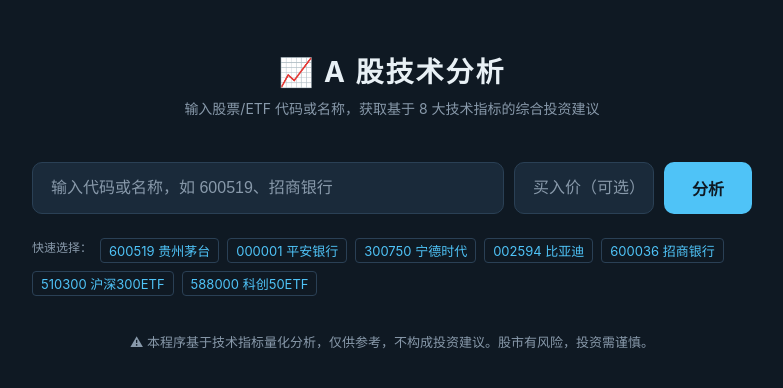
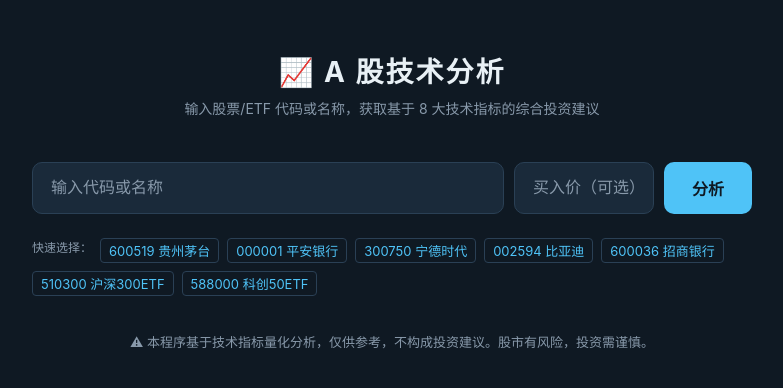
Before and after one commit to zhoustars/stock-analyzer, a Flask app: page / in a window 1280 px wide. Shown: the top 388 px of the page, without its empty margins (248-1031 px from the left). Run offline with Flask 3, Linux system fonts and the light colour scheme.

Commit message:
Update index.html

```diff
--- a/templates/index.html
+++ b/templates/index.html
@@ -333,7 +333,7 @@
   </div>
 
   <div class="search-box">
-    <input type="text" id="codeInput" placeholder="输入代码或名称，如 600519、招商银行" autocomplete="off">
+    <input type="text" id="codeInput" placeholder="输入代码或名称" autocomplete="off">
     <input type="text" id="buyPriceInput" placeholder="买入价（可选）" autocomplete="off">
     <button id="analyzeBtn" onclick="doAnalyze()">分析</button>
   </div>
```
